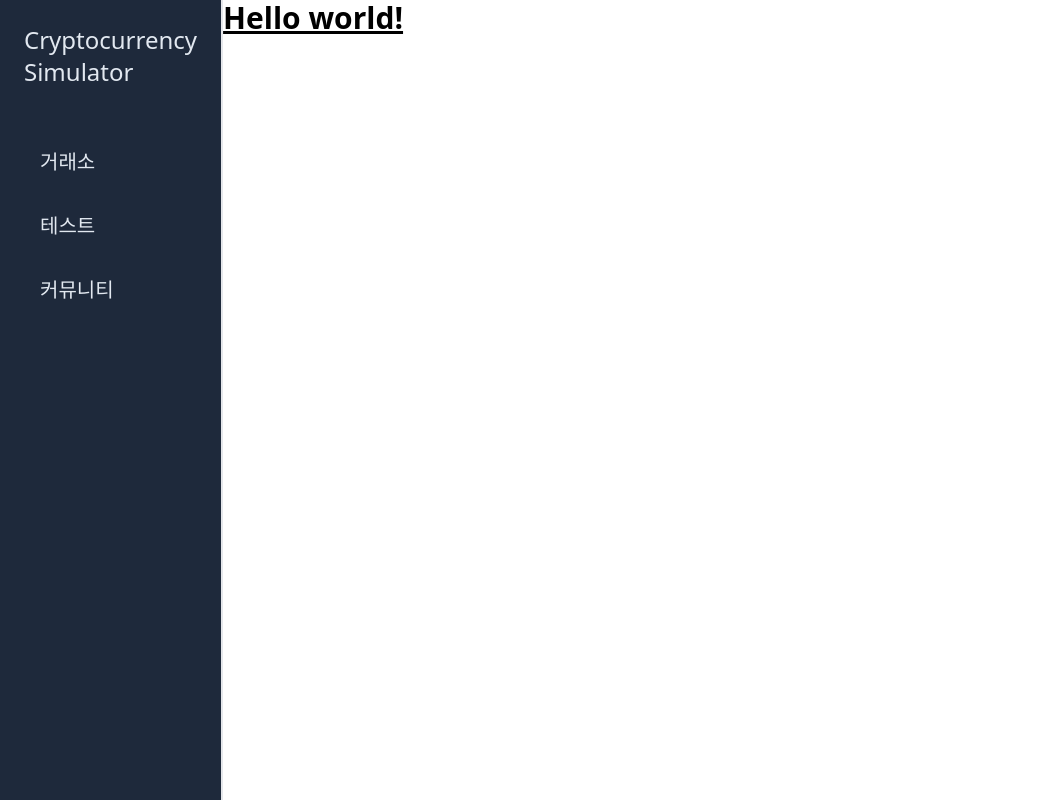
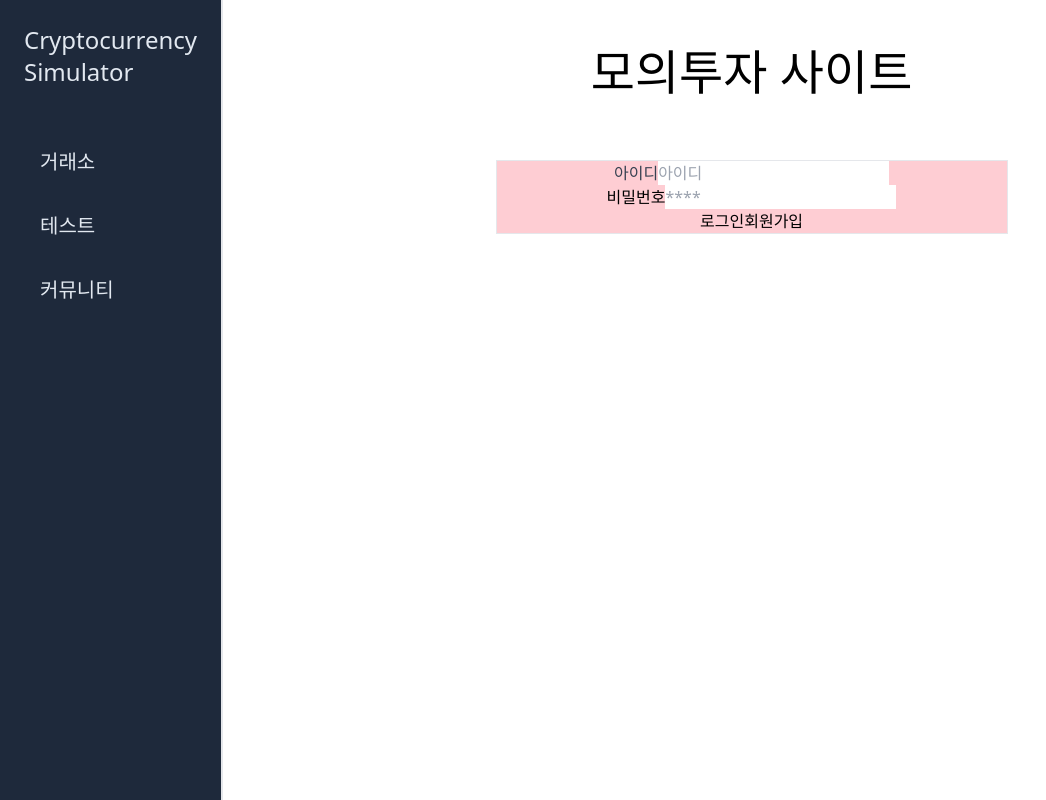
Before and after one commit to yanglet/Cryptocurrency_Simulator, a Next.js app in the folder frontend/: page / in a window 1280 px wide. Shown: the whole page, without its empty margins (0-1046 px from the left). Built offline with nearby package versions, Linux system fonts and the light colour scheme.

Commit message:
feat: 더메 데이터로 로그인하기

```diff
--- /dev/null
+++ b/frontend/components/LoginForm.js
@@ -0,0 +1,56 @@
+import Link from "next/link";
+import React, { useCallback } from "react";
+import useInput from "./hooks/useInput";
+
+function LoginForm({ setIsLoggedIn }) {
+  const [id, onChangeId] = useInput("");
+  const [password, onChangePassword] = useInput("");
+
+  const onSubmitForm = useCallback(() => {
+    console.log(id, password);
+    setIsLoggedIn(true);
+  }, [id, password]);
+
+  return (
+    <div className="border max-w-lg mx-auto">
+      <form className="text-center bg-rose-200" onSubmit={onSubmitForm}>
+        <div>
+          <label className="text-gray-700" htmlFor="user-id">
+            아이디
+          </label>
+          <input
+            className=""
+            value={id}
+            onChange={onChangeId}
+            placeholder="아이디"
+            type="text"
+            name="user-id"
+            required
+          />
+        </div>
+        <div>
+          <label className='text-gray-700" htmlFor="user-password'>비밀번호</label>
+          <input
+            className=""
+            value={password}
+            onChange={onChangePassword}
+            type="password"
+            placeholder="****"
+            name="user-password"
+            required
+          />
+        </div>
+        <div>
+          <button type="submit" onLoad={false}>로그인</button>
+          <Link href="/signup">
+            <a>
+              <button>회원가입</button>
+            </a>
+          </Link>
+        </div>
+      </form>
+    </div>
+  );
+}
+
+export default LoginForm;
--- /dev/null
+++ b/frontend/components/UserProfile.js
@@ -0,0 +1,11 @@
+import React from 'react';
+
+function UserProfile(props) {
+    return (
+        <div>
+            내 프로필
+        </div>
+    );
+}
+
+export default UserProfile;
--- /dev/null
+++ b/frontend/components/hooks/useInput.js
@@ -0,0 +1,9 @@
+import React, {useState, useCallback} from 'react';
+
+export default (initialValue = null) => {
+    const [value, setValue] = useState(initialValue);
+    const handler = useCallback((e) => {
+        setValue(e.target.value);
+    }, []);
+    return [value, handler];
+}
--- a/frontend/pages/index.js
+++ b/frontend/pages/index.js
@@ -1,7 +1,11 @@
 import Head from 'next/head'
 import AppLayout from '../components/AppLayout'
+import LoginForm from '../components/LoginForm'
+import UserProfile from '../components/UserProfile';
+import {useState} from 'react';
 
 export default function Home() {
+  const [isLoggedIn, setIsLoggedIn] = useState(false);
   return (
     <div>
       <Head>
@@ -9,13 +13,10 @@ export default function Home() {
         <meta name="description" content="Generated by create next app" />
         <link rel="icon" href="/favicon.ico" />
       </Head>
-
-
-      <h1 className="text-3xl font-bold underline">
-      Hello world!
-      </h1>
-
-
+      <div className='text-center my-12'>
+        <p className='text-5xl mb-16'>모의투자 사이트</p>
+        {isLoggedIn ? <UserProfile setIsLoggedIn={setIsLoggedIn} /> : <LoginForm setIsLoggedIn={setIsLoggedIn}/>}
+       </div>
       </div>
   )
 }
--- /dev/null
+++ b/frontend/pages/signup.js
@@ -0,0 +1,11 @@
+import React from 'react';
+
+function signup(props) {
+    return (
+        <div>
+
+        </div>
+    );
+}
+
+export default signup;
```
